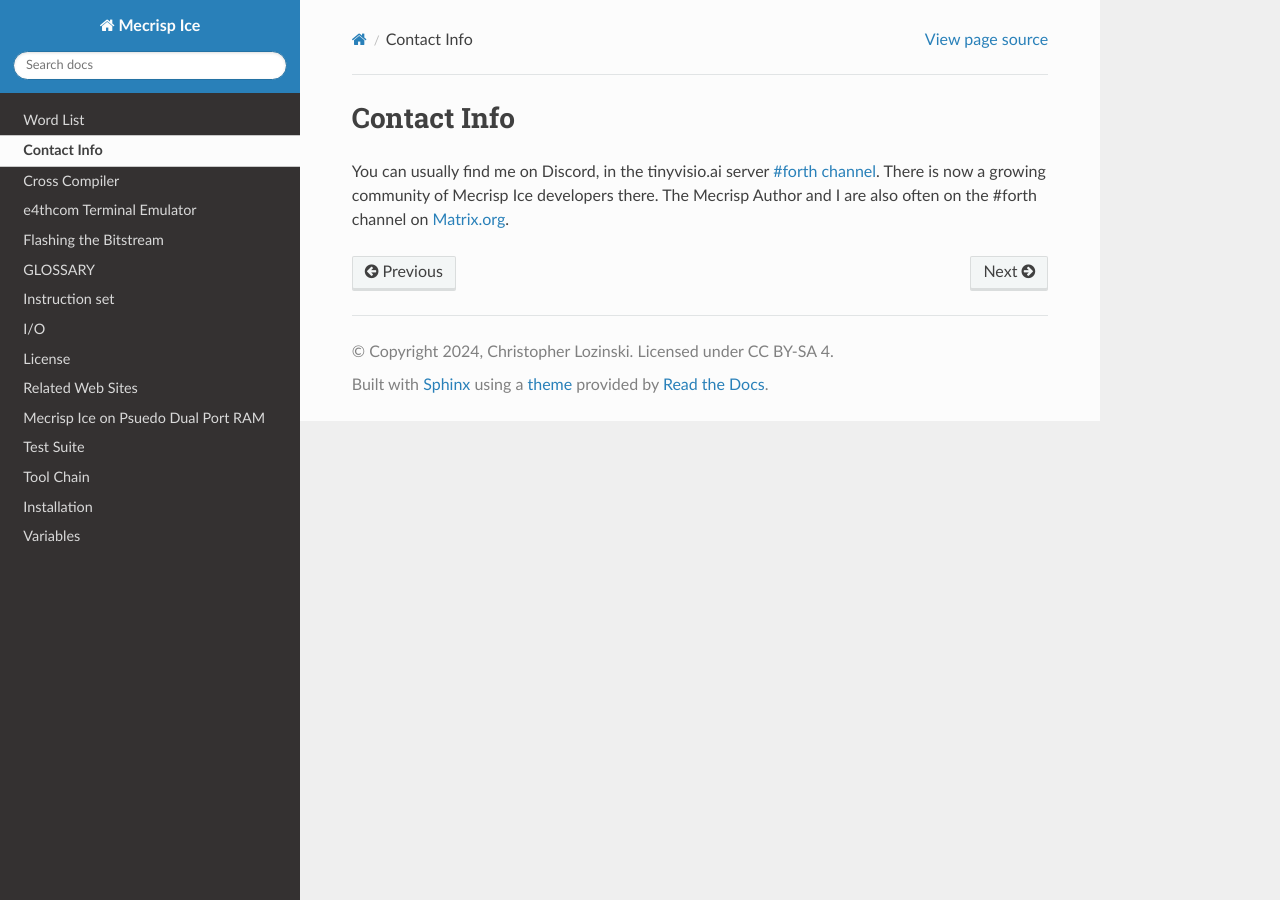
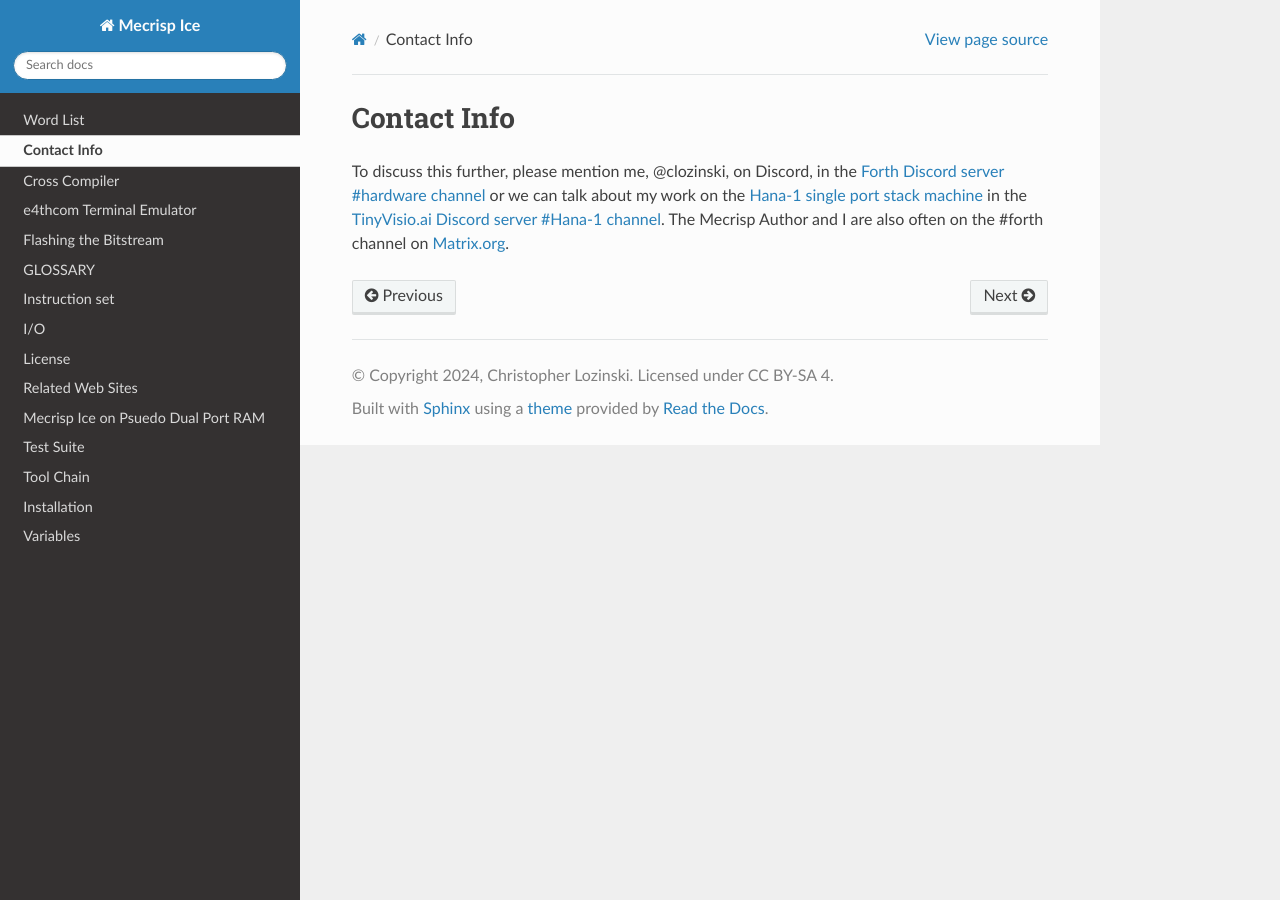
Before and after one commit to PythonLinks/Mecrisp-Ice, a Sphinx documentation site: the page built from docs/source/contact.rst, in a window 1280 px wide. Built offline with Sphinx 7.4.7 and the Read the Docs theme 3.1.0, drawn with Linux system fonts in a browser that asks for light colours.

Commit message:
Update contact.rst
Updated the discord links.

```diff
--- a/docs/source/contact.rst
+++ b/docs/source/contact.rst
@@ -1,5 +1,4 @@
 Contact Info
 =============
 
-You can usually find me on Discord, in the  tinyvisio.ai server `#forth channel <https://discord.gg/pqG35czu>`_.  There is now a growing community of Mecrisp Ice developers there.
-The Mecrisp Author and I are also often on the #forth channel on `Matrix.org <https://Matrix.org>`_.
+To discuss this further, please mention me, @clozinski, on Discord, in the `Forth Discord server #hardware channel <https://discord.gg/JU86pE9M>`_ or we can talk about my work on the `Hana-1 single port stack machine <https://github.com/PythonLinks/hanaforth>`_ in the `TinyVisio.ai Discord server #Hana-1 channel <https://discord.gg/ptbcPu6d>`_.  The Mecrisp Author and I are also often on the #forth channel on `Matrix.org <https://Matrix.org>`_.
```
